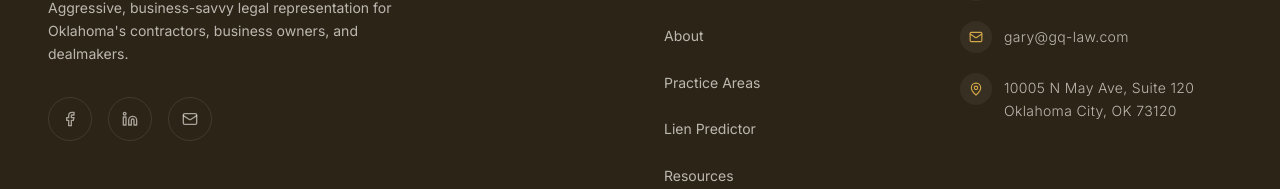
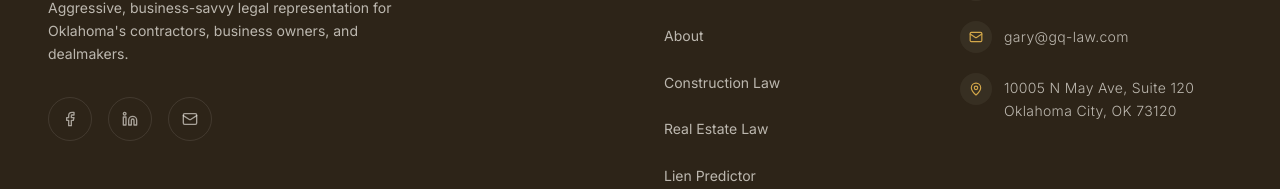
Before and after one commit to nickguizol14-stack/Hybrid-GQ-cite, a React (Vite) app: page /lien-predictor in a window 1280 px wide. Shown: the part 1128-1317 px from the top of the page. Built offline with nearby package versions, Linux system fonts and the light colour scheme; no server answers; a web font is replaced by a local one.

Commit message:
fix(seo): update footer links to proper routes, fix logo alt text

```diff
--- a/src/sections/Footer.tsx
+++ b/src/sections/Footer.tsx
@@ -3,11 +3,12 @@ import { Facebook, Linkedin, Mail, Phone, MapPin } from 'lucide-react';
 import { motion, type Variants, type Easing } from 'framer-motion';
 
 const quickLinks = [
-  { label: 'About', href: '#about' },
-  { label: 'Practice Areas', href: '#practice-areas' },
-  { label: 'Lien Predictor', href: '#lien-predictor' },
-  { label: 'Resources', href: '#resources' },
-  { label: 'Contact', href: '#contact' },
+  { label: 'About', href: '/about' },
+  { label: 'Construction Law', href: '/construction-law' },
+  { label: 'Real Estate Law', href: '/real-estate-law' },
+  { label: 'Lien Predictor', href: '/lien-predictor' },
+  { label: 'Resources', href: '/lien-book' },
+  { label: 'Contact', href: '/contact' },
 ];
 
 const containerVariants: Variants = {
@@ -36,25 +37,8 @@ const Footer = () => {
 
   const handleNavClick = (e: React.MouseEvent<HTMLAnchorElement>, href: string) => {
     e.preventDefault();
-    if (location.pathname !== '/') {
-      // If we are on an internal page, route to home first
-      navigate(`/${href}`);
-      // Add a slight delay to allow rendering before scrolling
-      setTimeout(() => {
-        const target = document.querySelector(href);
-        if (target) {
-          target.scrollIntoView({ behavior: 'smooth' });
-        }
-      }, 100);
-    } else {
-      // If we are already on home, just scroll smoothly
-      const target = document.querySelector(href);
-      if (target) {
-        target.scrollIntoView({ behavior: 'smooth' });
-      } else if (href === '#hero') {
-        window.scrollTo({ top: 0, behavior: 'smooth' });
-      }
-    }
+    navigate(href);
+    window.scrollTo({ top: 0, behavior: 'instant' });
   };
 
   return (
@@ -82,10 +66,10 @@ const Footer = () => {
         >
           {/* Logo & Description */}
           <motion.div variants={itemVariants} className="lg:col-span-2 pr-4">
-            <a href="#hero" onClick={(e) => handleNavClick(e, '#hero')} className="flex items-center gap-3 mb-6 group inline-block">
+            <a href="/" onClick={(e) => handleNavClick(e, '/')} className="flex items-center gap-3 mb-6 group inline-block">
               <img
                 src="/logo-gwinnett.png"
-                alt="Quinnett Attorney & Counselor at Law"
+                alt="GQ Law - Gary David Quinnett, Attorney and Counselor at Law"
                 className="h-12 sm:h-14 w-auto object-contain group-hover:opacity-90 transition-opacity duration-300"
               />
             </a>
```
